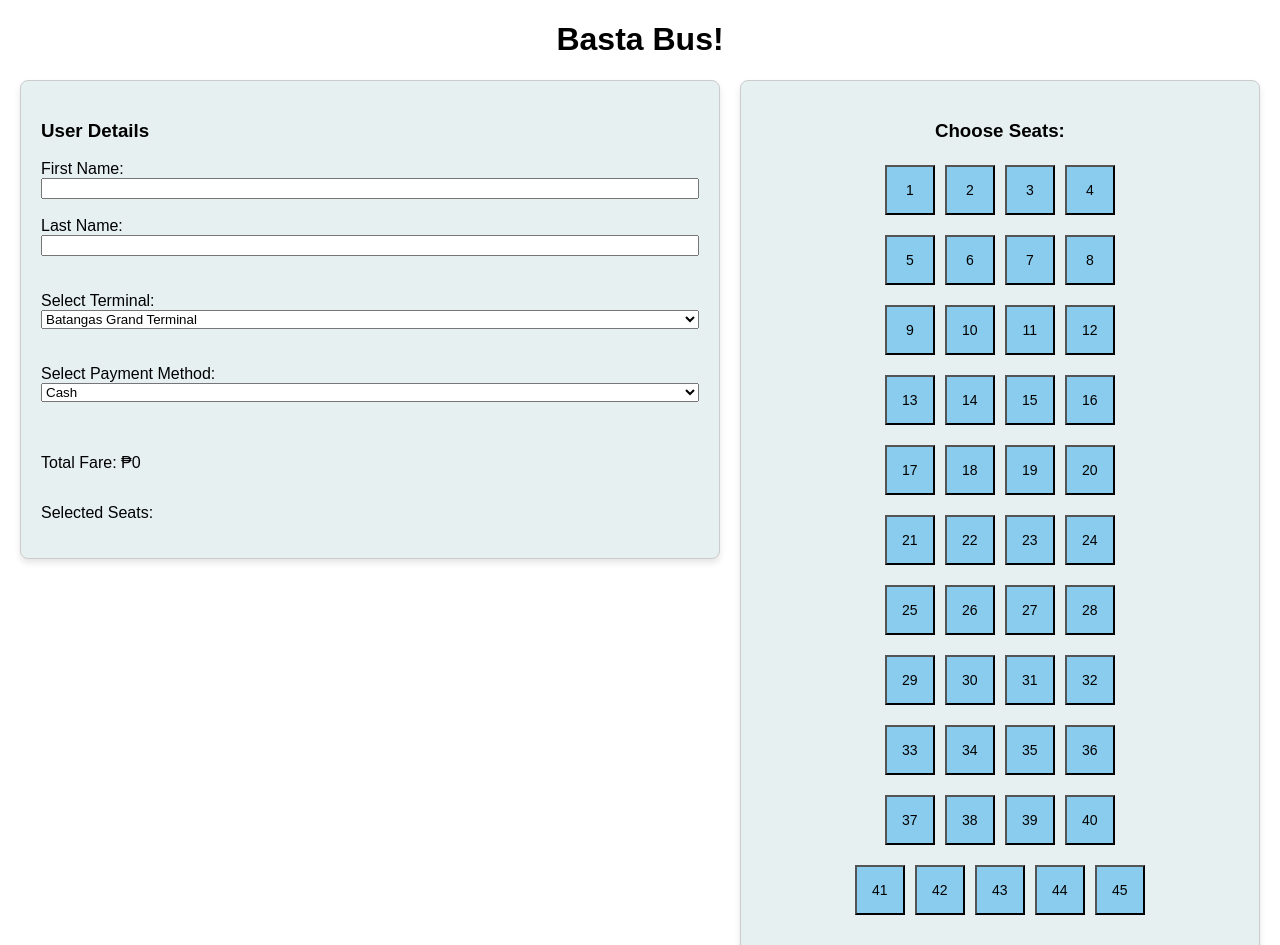
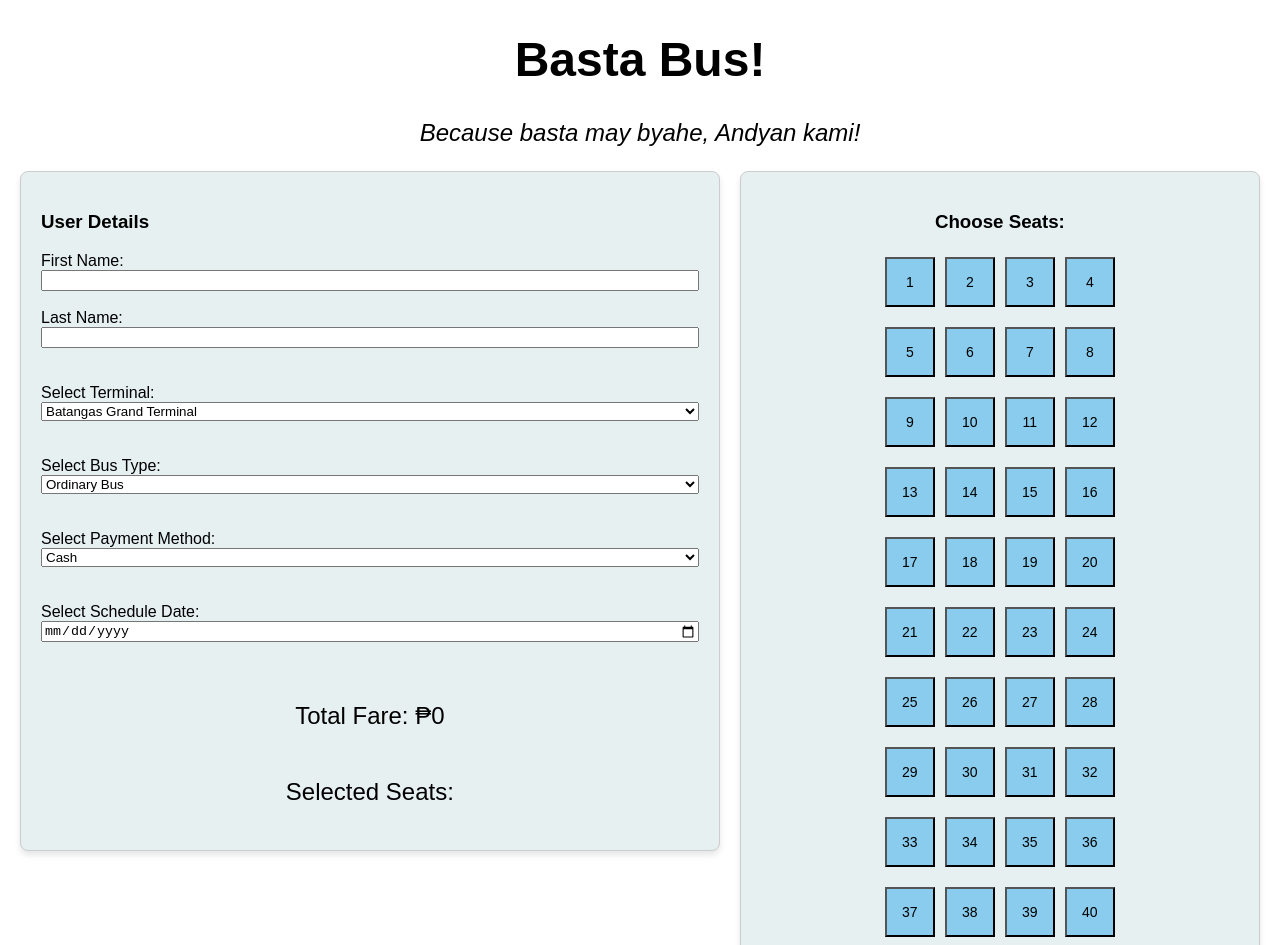
Before and after one commit to pesa-askia/Bus-reservation, a plain HTML site: page index.html in a window 1280 px wide. Shown: the top 945 px of the page. Drawn offline with Linux system fonts and the light colour scheme.

Commit message:
html update

```diff
--- a/index.html
+++ b/index.html
@@ -5,40 +5,73 @@
     <meta name="viewport" content="width=device-width, initial-scale=1.0">
     <title>Seat Reservation</title>
     <link rel="stylesheet" href="style.css">
+
+    <style>
+
+        h1 {
+            text-align: center;
+            font-size: 3em;
+        }
+
+        p {
+            text-align: center;
+            font-size: 1.5em;
+        }
+    </style>
 </head>
 <body>
     <h1>Basta Bus!</h1>
+    <p><i>Because basta may byahe, Andyan kami!</i></p>
     <div class="container">
-<!-- Left Section -->
+
         <div class="box left-section">
             <h3>User Details</h3>
             <label for="name">First Name:</label>
             <input type="text" id="name" required><br>
             <label for="surname">Last Name:</label>
             <input type="text" id="surname" required><br><br>
+
             <label for="terminalSelect">Select Terminal:</label>
             <select id="terminalSelect">
                 <option value="batangas">Batangas Grand Terminal</option>
                 <option value="calamba">Calamba SM Terminal</option>
                 <option value="lipa">Lipa SM Terminal</option>
             </select><br><br>
+
+
+            <label for="busTypeSelect">Select Bus Type:</label>
+            <select id="busTypeSelect">
+                <option value="ordinary">Ordinary Bus</option>
+                <option value="ac">Air Conditioned Bus (₱50/seat additional fee)</option>
+            </select><br><br>
+
+
             <label for="paymentSelect">Select Payment Method:</label>
             <select id="paymentSelect">
                 <option value="cash">Cash</option>
                 <option value="debit">Debit</option>
                 <option value="credit">Credit</option>
             </select><br><br>
+
+
+            <label for="scheduleDate">Select Schedule Date:</label>
+            <input type="date" id="scheduleDate" required><br><br>
+
+
             <p id="fareDisplay">Total Fare: ₱0</p>
             <p id="selectedSeats">Selected Seats: </p>
+
             <div id="ticketDetails"></div>
         </div>
-<!-- Right Section -->
+
+
         <div class="box right-section">
             <h3>Choose Seats:</h3>
             <div id="seatGrid"></div><br>
             <button id="reserveButton">Reserve Seats</button>
         </div>
     </div>
+
     <script src="script.js"></script>
 </body>
 </html>
```
Lines whose indentation alone changed are shown as unchanged.
